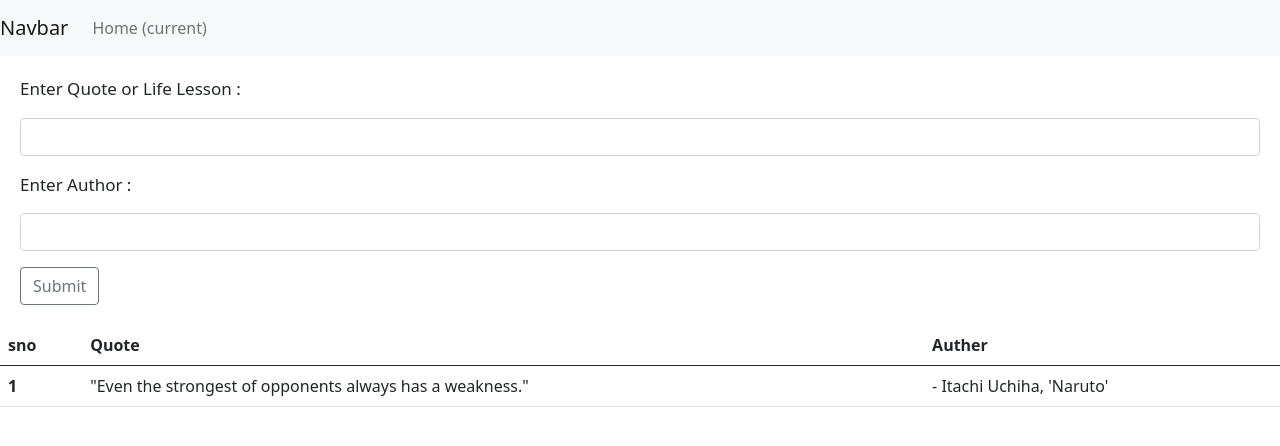
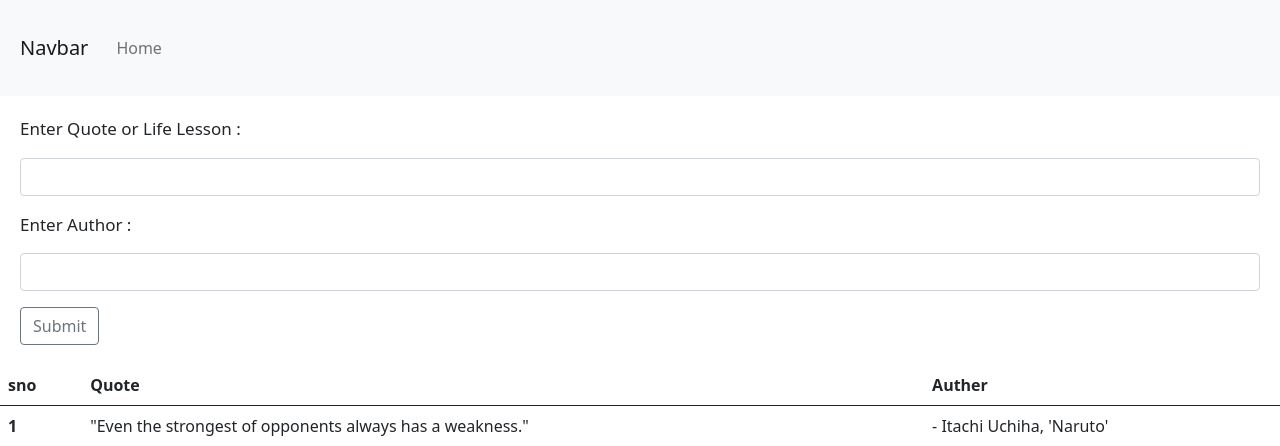
Before and after one commit to KasturiWagh/Quote-Website, a Flask app: page / in a window 1280 px wide. Shown: the top 446 px of the page. Run offline with Flask 2, Linux system fonts and the light colour scheme; data comes from the database, SQL or seed files in the repository.

Commit message:
nav fixed

```diff
--- a/templates/firstPage.html
+++ b/templates/firstPage.html
@@ -2,7 +2,7 @@
 {% block body %}
 
 <nav class="navbar navbar-expand-lg navbar-light bg-light">
-  <a class="navbar-brand" href="#">Navbar</a>
+  <a class="navbar-brand" href="#" style='margin : 20px' >Navbar</a>
   <button class="navbar-toggler" type="button" data-toggle="collapse" data-target="#navbarSupportedContent" aria-controls="navbarSupportedContent" aria-expanded="false" aria-label="Toggle navigation">
     <span class="navbar-toggler-icon"></span>
   </button>
@@ -10,7 +10,7 @@
   <div class="collapse navbar-collapse" id="navbarSupportedContent">
     <ul class="navbar-nav mr-auto">
       <li class="nav-item active">
-        <a class="nav-link" href="#">Home <span class="sr-only">(current)</span></a>
+        <a class="nav-link" href="#">Home <span class="sr-only"></span></a>
       </li>
     </ul>
 
```
